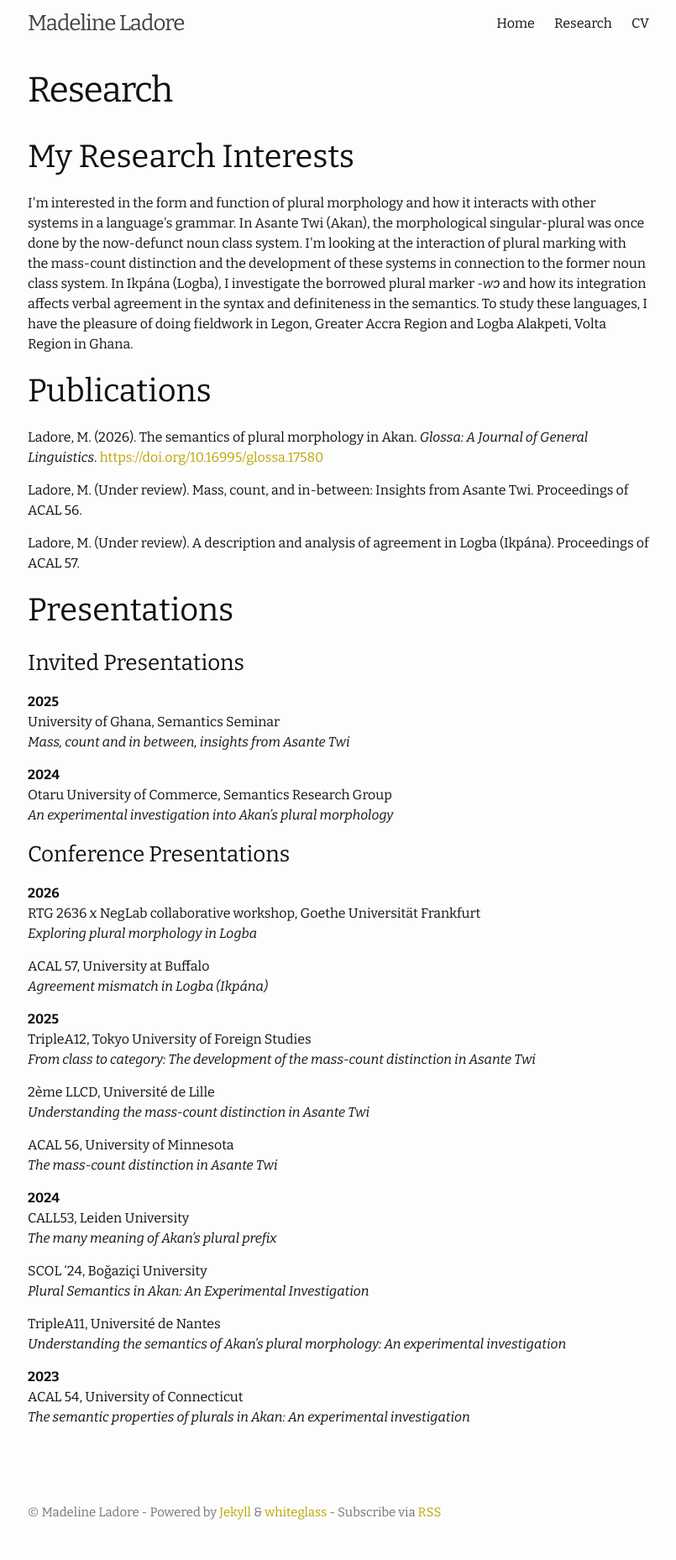
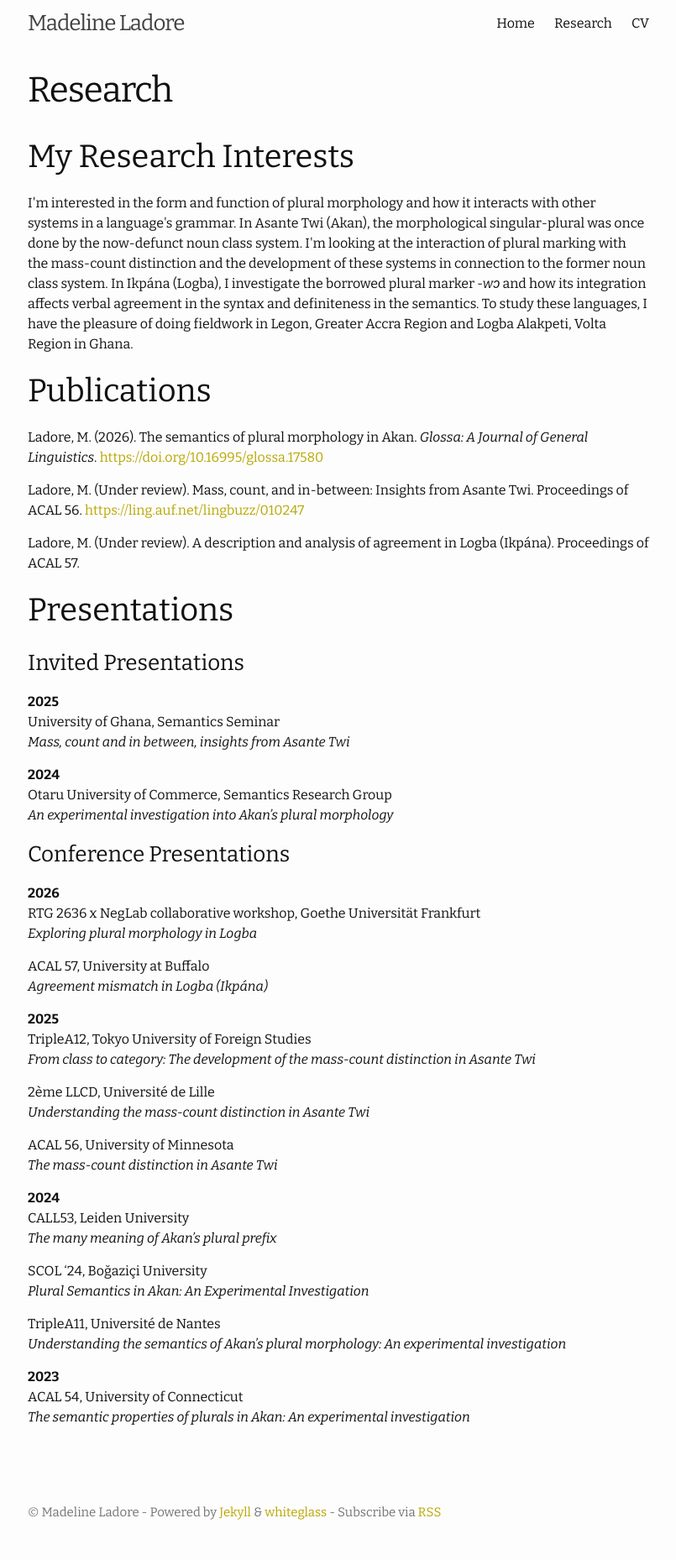
Before and after one commit to madelineladore/madelineladore.github.io, a Jekyll site: the page built from research.md, in a window 1280 px wide. Shown: the whole page at 84% size, without its empty margins (237-1042 px from the left). Built offline with Jekyll 4.4.1, drawn with Linux system fonts in a browser that asks for light colours; some of the changed lines change nothing that is shown.

Commit message:
Update research.md

```diff
--- a/research.md
+++ b/research.md
@@ -35,7 +35,7 @@ I'm interested in the form and function of plural morphology and how it interact
 # Publications
 Ladore, M. (2026). The semantics of plural morphology in Akan. _Glossa: A Journal of General Linguistics_. [https://doi.org/10.16995/glossa.17580](https://doi.org/10.16995/glossa.17580)
 
-Ladore, M. (Under review). Mass, count, and in-between: Insights from Asante Twi. Proceedings of ACAL 56.
+Ladore, M. (Under review). Mass, count, and in-between: Insights from Asante Twi. Proceedings of ACAL 56. [https://ling.auf.net/lingbuzz/010247](https://ling.auf.net/lingbuzz/010247)
 
 Ladore, M. (Under review). A description and analysis of agreement in Logba (Ikpána). Proceedings of ACAL 57.
 
```
